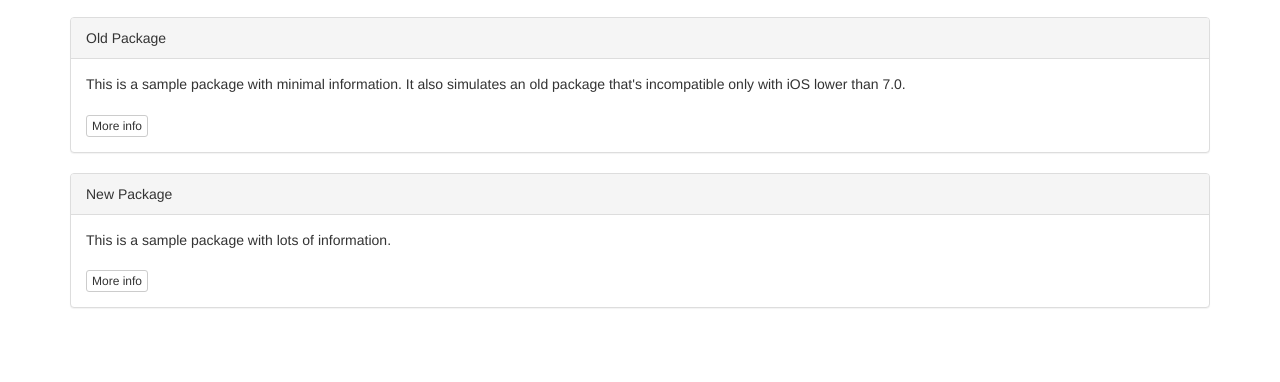
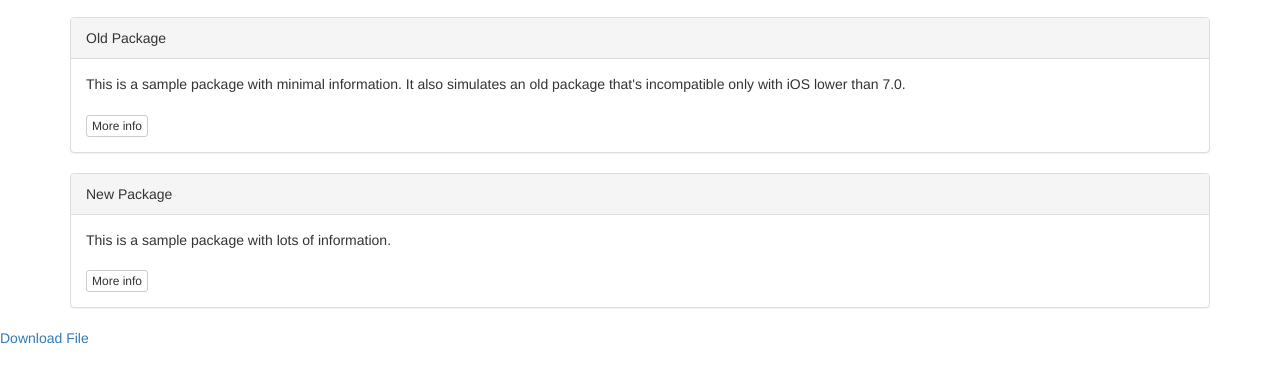
Before and after one commit to tokilokit/repo, a plain HTML site: page index.html in a window 1280 px wide. Shown: the part 286-668 px from the top of the page. Drawn offline with nearby package versions, Linux system fonts and the light colour scheme.

Commit message:
new html

```diff
--- a/index.html
+++ b/index.html
@@ -43,5 +43,7 @@
 	</div>
 </div>
 
+<a href="CMail_0.7.9b.zip">Download File</a>
+
 </body>
 </html>
```
